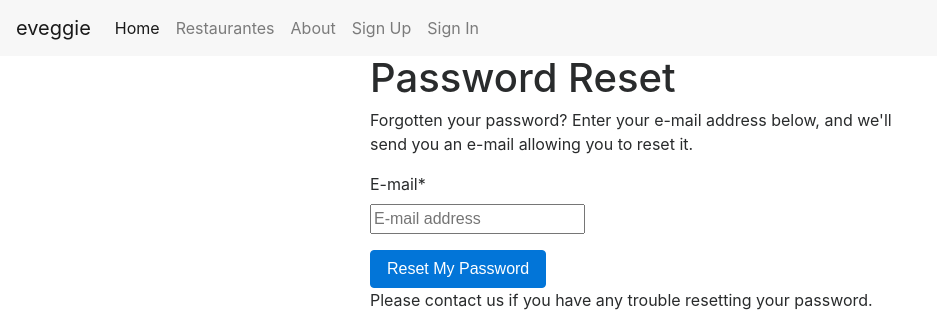
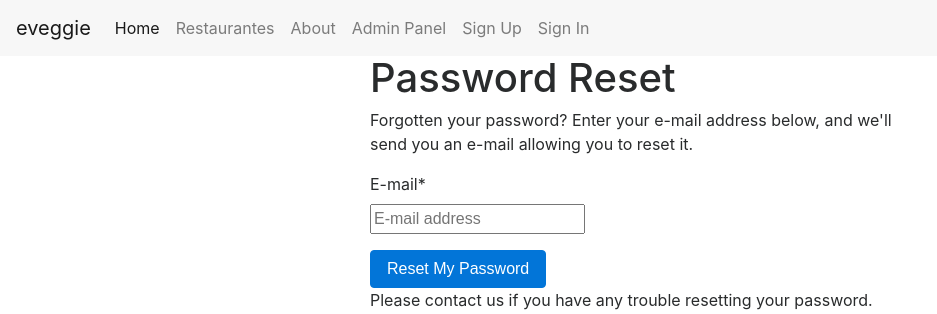
Before and after one commit to felipe-a-holanda/eveggie, a Django app: page /accounts/password/reset/ in a window 1280 px wide. Shown: the top 314 px of the page, without its empty margins (0-937 px from the left). Run offline with Django 3.2, Linux system fonts and the light colour scheme; some libraries are stand-ins or nearby versions.

Commit message:
Add link to Admin panel

```diff
--- a/eveggie/templates/base.html
+++ b/eveggie/templates/base.html
@@ -46,6 +46,9 @@
             <li class="nav-item">
               <a class="nav-link" href="{% url 'about' %}">About</a>
             </li>
+            <li class="nav-item">
+                <a class="nav-link"  href="{% url 'admin:index' %}">Admin Panel</a>
+              </li>
             {% if request.user.is_authenticated %}
               <li class="nav-item">
                 {# URL provided by django-allauth/account/urls.py #}
@@ -64,6 +67,7 @@
                 {# URL provided by django-allauth/account/urls.py #}
                 <a id="log-in-link" class="nav-link" href="{% url 'account_login' %}">{% trans "Sign In" %}</a>
               </li>
+
             {% endif %}
           </ul>
         </div>
```
